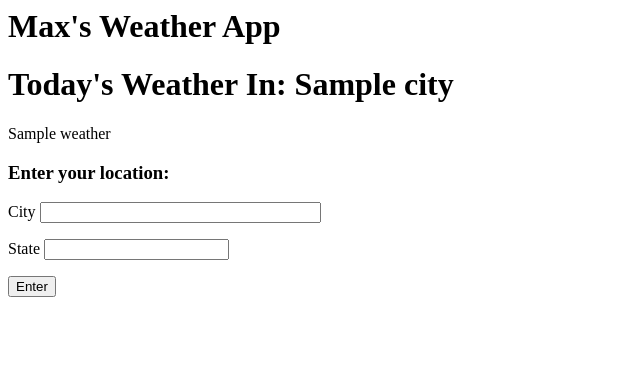
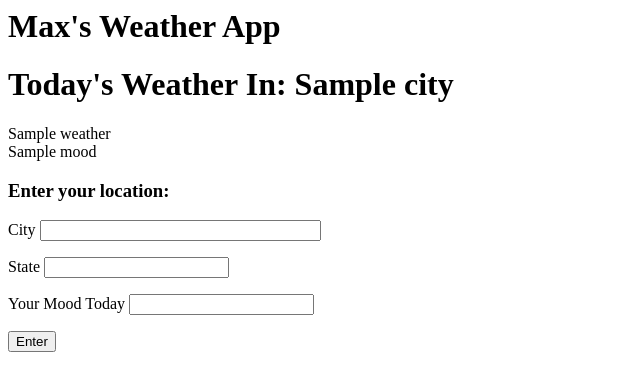
Before and after one commit to MaxIsWell42/WeatherApp, a Flask app: template templates/location.html in a window 1280 px wide. Shown: the top 391 px of the page, without its empty margins (0-640 px from the left). Run offline with Flask 2, Linux system fonts and the light colour scheme; the template is opened without the code that fills it: values that come from a table or form of the project are taken from there, most other values are stand-ins (such as "Sample title", 1, 10 or a date in 2020).

Commit message:
Trying something, creating save point

```diff
--- a/app.py
+++ b/app.py
@@ -21,8 +21,10 @@ def homepage():
     weather=[]
 
     # Some default values
-    city = "San Francisco"
-    state = "California"
+    # city = LocationForm.city.data
+    # state = LocationForm.state.data
+    # mood = LocationForm.mood.data
+    # print(city, state, mood)
 
     # Make the request
     url = 'http://api.openweathermap.org/data/2.5/weather?q={},{}&appid={}'
@@ -48,8 +50,10 @@ def Location():
     if form.validate_on_submit():
         city = LocationForm.city.data
         state = LocationForm.state.data
-        print(city, state)
-        return url_for('success')
+        mood = LocationForm.mood.data
+
+        weather = [city, state, mood]
+        return url_for('/', weather=weather)
     return render_template('location.html', form=form)
 
 if __name__ == '__main__':
--- a/forms.py
+++ b/forms.py
@@ -4,5 +4,5 @@ from wtforms import StringField, PasswordField, BooleanField, SubmitField, valid
 class LocationForm(Form):
     city    = StringField('City', [validators.Length(min=4, max=25)])
     state   = StringField('State', [validators.Length(min=4, max=25)])
-    mood    = StringField('Mood', [validators.Length(min=3, max=34)])
+    mood    = StringField('Your Mood Today', [validators.Length(min=3, max=34)])
     submit = SubmitField('Enter')
--- a/templates/base.html
+++ b/templates/base.html
@@ -3,8 +3,9 @@
     <h1> Max's Weather App </h1>
 </head>
 <body>
-    <h1>Today's Weather In: {{city}}</h1>
-        <div>{{weather}}</div>
+    <h1>Today's Weather In: {{ city }}</h1>
+        <div>{{ weather }}</div>
+        <div>{{ mood }}</div>
 
     <div>
         {% block content %}
--- a/templates/location.html
+++ b/templates/location.html
@@ -18,6 +18,13 @@
             <span style="color: red;">[{{ error }}]</span>
             {% endfor %}
         </p>
+        <p>
+            {{ form.mood.label }}
+            {{ form.mood(size=20)}}
+            {% for error in form.mood.errors %}
+            <span style="color: red;">[{{ error }}]</span>
+            {% endfor %}
+        </p>
         <p>{{ form.submit() }}</p>
         <!-- <p><input type="submit" value="submit"></p> -->
     </form>
```
Also changed, not shown: 1 other file.
